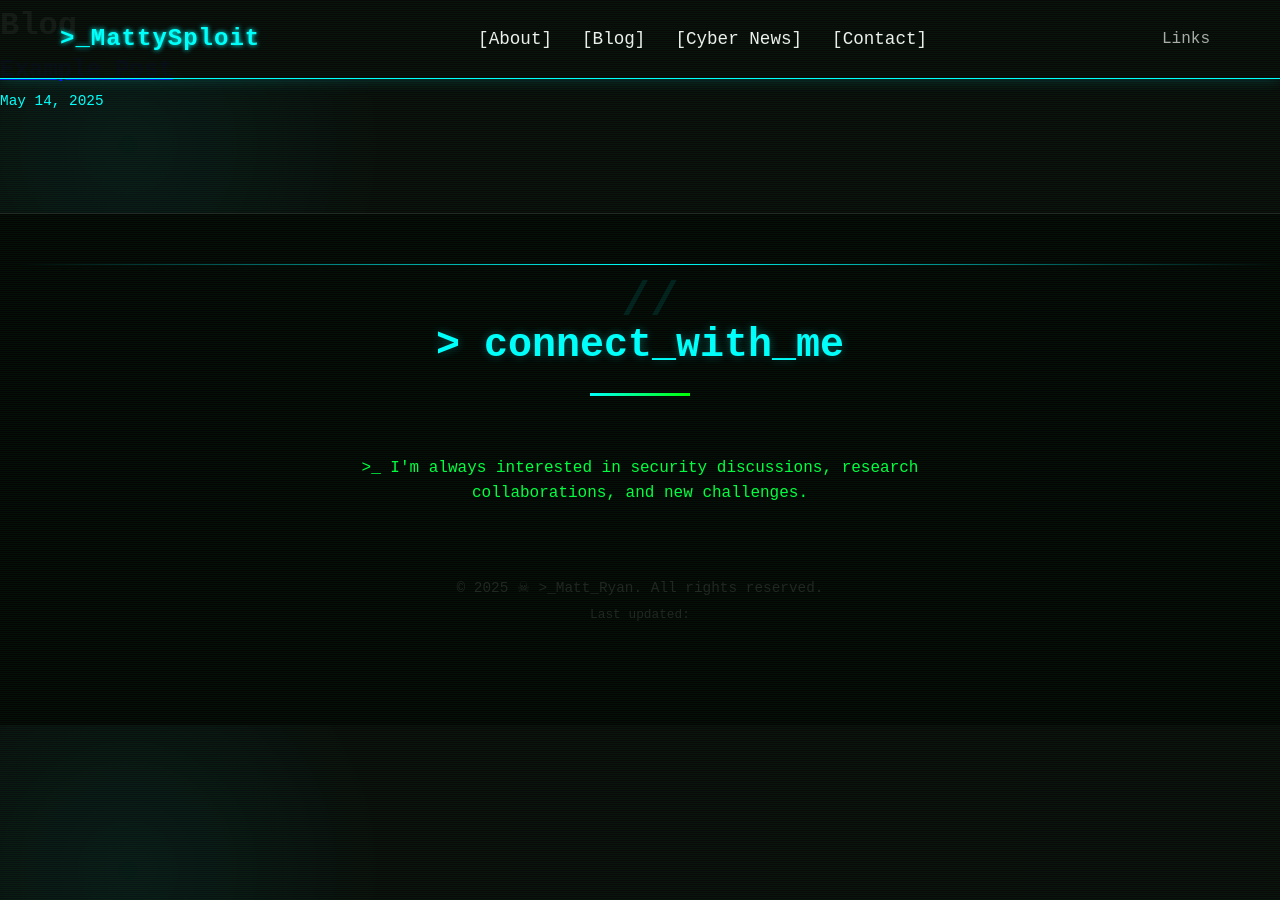
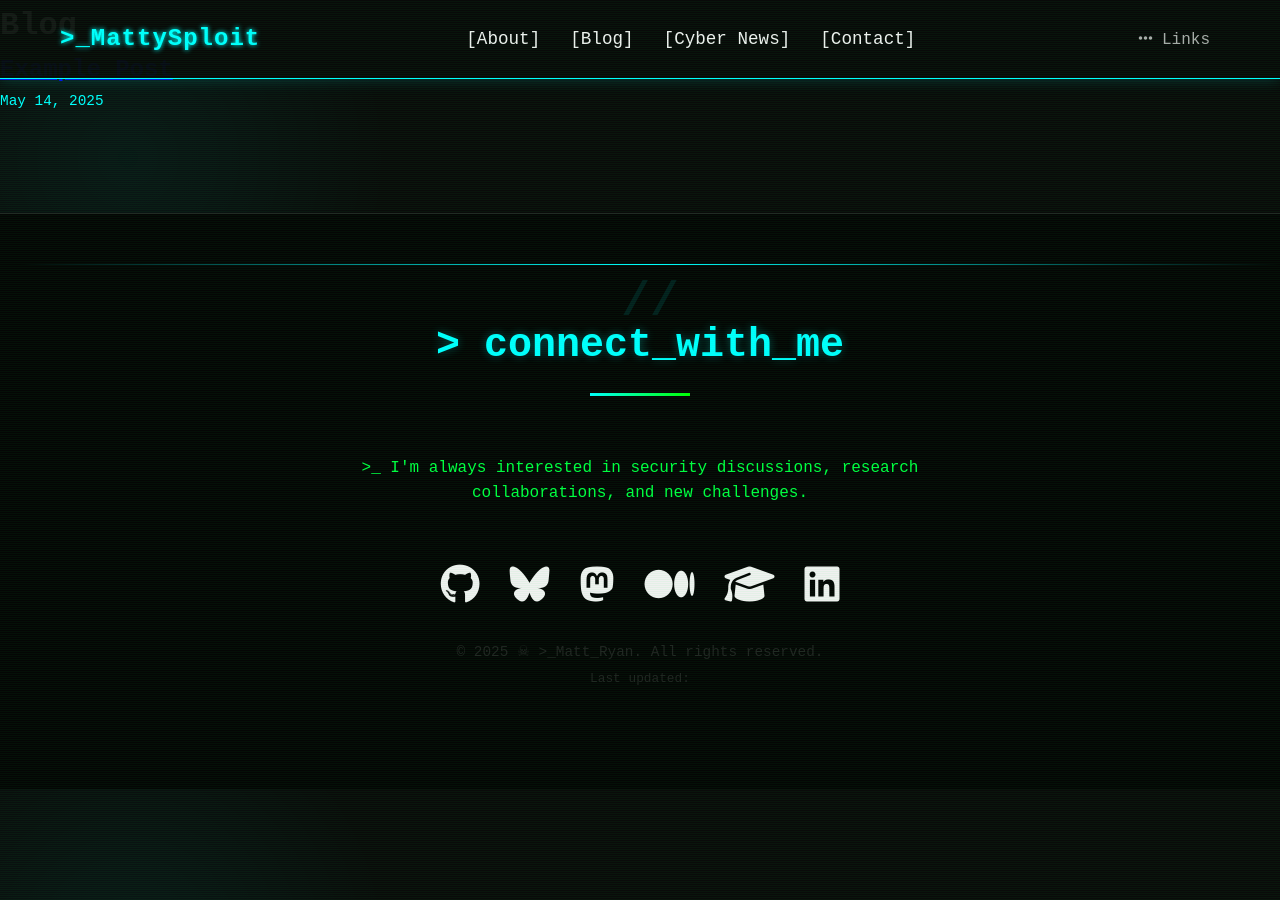
Before and after one commit to CTI-Buddy/cti-buddy.github.io, a Jekyll site: the page built from blog.md, in a window 1280 px wide. Built offline with Jekyll 4.4.1, drawn with Linux system fonts in a browser that asks for light colours.

Commit message:
Update default.html

```diff
--- a/_layouts/default.html
+++ b/_layouts/default.html
@@ -4,6 +4,7 @@
   <meta charset="UTF-8">
   <meta name="viewport" content="width=device-width, initial-scale=1.0">
   {% seo %}
+  <link rel="stylesheet" href="https://cdnjs.cloudflare.com/ajax/libs/font-awesome/6.7.1/css/all.min.css">
   <link rel="stylesheet" href="{{ '/assets/css/style.css' | relative_url }}">
   {% if site.google_analytics %}
   <script async src="https://www.googletagmanager.com/gtag/js?id={{ site.google_analytics }}"></script>
```
